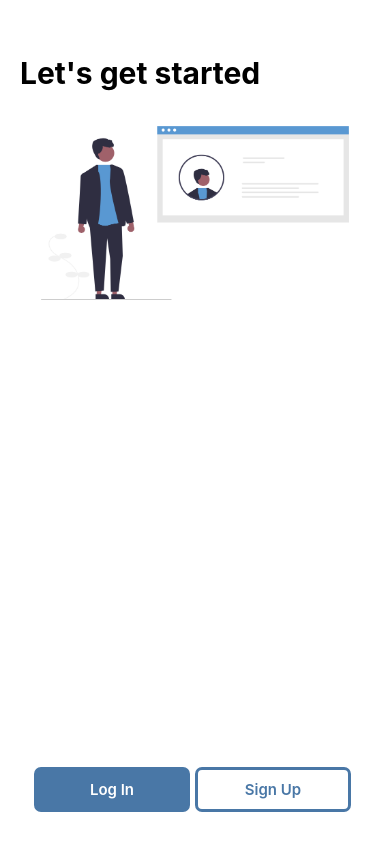
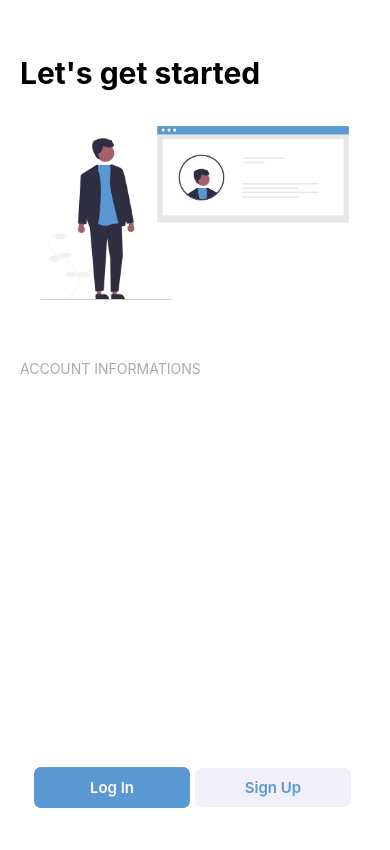
Before and after one commit to mmouhib/frich, a React Native app: screen / in a window 390 px wide. Shown: the top 850 px of the page. Built offline with nearby package versions, Linux system fonts and the light colour scheme.

Commit message:
more style tweaks

```diff
--- a/src/components/Account/AccountFooter.tsx
+++ b/src/components/Account/AccountFooter.tsx
@@ -44,10 +44,10 @@ const styles = StyleSheet.create({
 
 	SelectedButton: {
 		backgroundColor: colors.mainColor,
-		borderWidth: 3,
+		borderWidth: 0,
 		borderColor: colors.mainColor,
 		width: '40%',
-		padding: 10,
+		padding: 11,
 		alignItems: 'center',
 		borderRadius: 7,
 		marginRight: 5,
@@ -60,8 +60,8 @@ const styles = StyleSheet.create({
 	},
 
 	button: {
-		backgroundColor: 'transparent',
-		borderWidth: 3,
+		backgroundColor: '#f1eff9',
+		// borderWidth: 1,
 		borderColor: colors.mainColor,
 		width: '40%',
 		padding: 10,
--- a/src/components/Account/CustomInput.tsx
+++ b/src/components/Account/CustomInput.tsx
@@ -1,4 +1,6 @@
 import { StyleSheet, TextInput } from 'react-native';
+import { useState } from 'react';
+import colors from '../../utils/colors';
 
 interface ICustomInput {
 	type?: any;
@@ -8,13 +10,19 @@ interface ICustomInput {
 }
 
 export default function CustomInput({ value, setValue, placeholder }: ICustomInput) {
+	const [isFocused, setIsFocused] = useState<boolean>(false);
+
 	//todo: add background color on focus
 
 	return (
 		<TextInput
-			style={styles.input}
+			onBlur={() => {
+				setIsFocused(true);
+			}}
+			style={[styles.input, { borderWidth: isFocused ? 1 : 0 }]}
 			value={value}
 			placeholder={placeholder}
+			placeholderTextColor="lightgrey"
 			onChangeText={(newTextValue) => {
 				setValue(newTextValue);
 			}}
@@ -24,12 +32,16 @@ export default function CustomInput({ value, setValue, placeholder }: ICustomInp
 
 const styles = StyleSheet.create({
 	input: {
+		alignSelf: 'center',
 		height: 40,
+		width: '83%',
 		margin: 12,
 		padding: 10,
-		borderWidth: 1,
 		borderRadius: 7,
-		borderColor: '#b6b6b6',
+		borderColor: colors.mainColor,
+		backgroundColor: '#f1eff9',
 		// backgroundColor: '#c4d3da',
 	},
+
+	inputPlaceholderStyle: {},
 });
--- a/src/components/Account/SignupForm.tsx
+++ b/src/components/Account/SignupForm.tsx
@@ -3,13 +3,15 @@ import { View, TextInput, StyleSheet } from 'react-native';
 import CustomInput from './CustomInput';
 
 export default function SignupForm() {
-	const [text, setText] = useState<string>('');
+	const [userName, setUserName] = useState<string>('');
+	const [email, setEmail] = useState<string>('');
+	const [password, setPassword] = useState<string>('');
 
 	return (
 		<View>
-			<CustomInput value={text} setValue={setText} placeholder={'name'} />
-			<CustomInput value={text} setValue={setText} placeholder={'email'} />
-			<CustomInput value={text} setValue={setText} placeholder={'password'} />
+			<CustomInput value={userName} setValue={setUserName} placeholder={'name'} />
+			<CustomInput value={email} setValue={setEmail} placeholder={'email'} />
+			<CustomInput value={password} setValue={setPassword} placeholder={'password'} />
 		</View>
 	);
 }
--- a/src/utils/colors.ts
+++ b/src/utils/colors.ts
@@ -1,5 +1,5 @@
 const colors: any = {
-	mainColor: '#4977a6',
+	mainColor: '#5998d2',
 };
 
 export default colors;
--- a/src/views/Account.tsx
+++ b/src/views/Account.tsx
@@ -20,7 +20,10 @@ export default function Account() {
 				/>
 			</View>
 
-			<View style={{ flex: 4 }}>{isLoginSelected ? <LoginForm /> : <SignupForm />}</View>
+			<View style={{ flex: 4 }}>
+				<Text style={styles.accountInformationText}>Account Informations</Text>
+				{isLoginSelected ? <LoginForm /> : <SignupForm />}
+			</View>
 
 			<View style={{ flex: 1 }}>
 				<AccountFooter
@@ -38,4 +41,11 @@ const styles = StyleSheet.create({
 		fontSize: 30,
 		marginLeft: 20,
 	},
+
+	accountInformationText: {
+		marginLeft: 20,
+		marginBottom: 10,
+		color: '#aaa',
+		textTransform: 'uppercase',
+	},
 });
```
